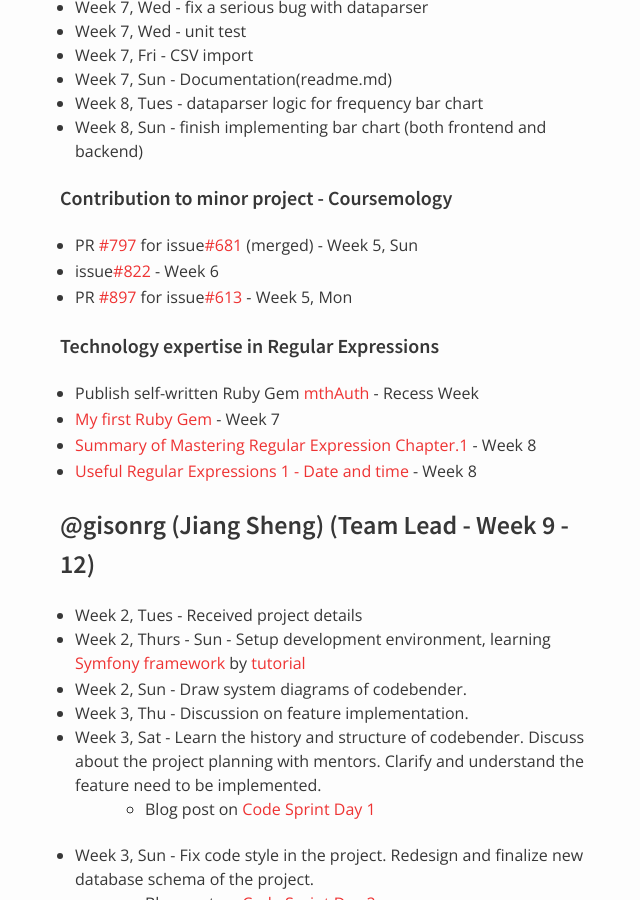
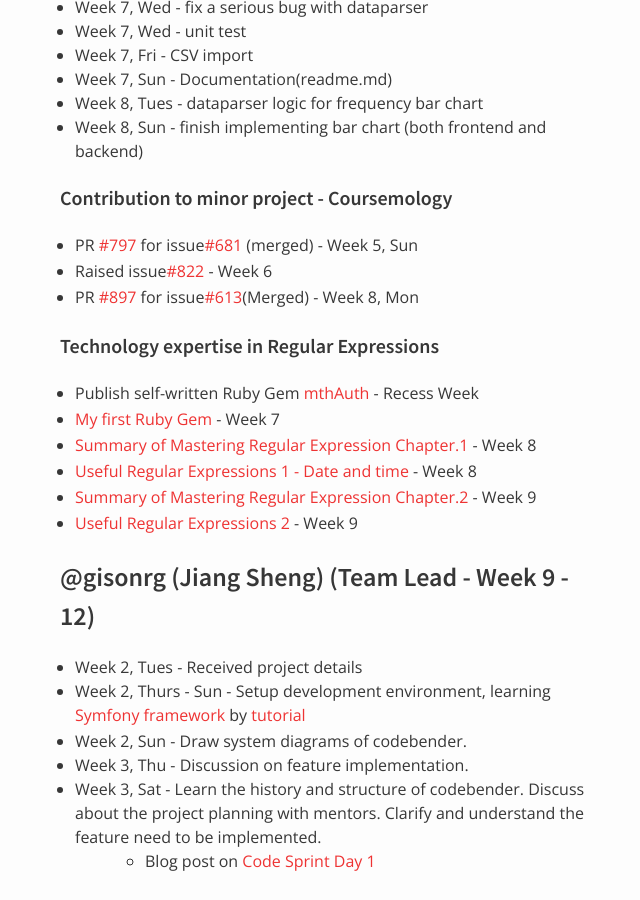
Before and after one commit to nus-oss/cs3281-AY1516S2-website, a Jekyll site: the page built from teams/codebender.md, in a window 1280 px wide and 900 px high, scrolled down 11006 px. Shown: the whole window, without its empty margins (310-950 px from the left). Built offline with Jekyll 4.4.1, drawn with Linux system fonts in a browser that asks for light colours.

Commit message:
update tanghao's progress

```diff
--- a/teams/codebender.md
+++ b/teams/codebender.md
@@ -335,14 +335,16 @@
 
 #### Contribution to minor project - Coursemology
  * PR [#797](https://github.com/Coursemology/coursemology2/pull/797) for issue[#681](https://github.com/Coursemology/coursemology2/issues/681) (merged) - Week 5, Sun
- * issue[#822](https://github.com/Coursemology/coursemology2/issues/822) - Week 6
- * PR [#897](https://github.com/Coursemology/coursemology2/pull/897) for issue[#613](https://github.com/Coursemology/coursemology2/issues/613) - Week 5, Mon
+ * Raised issue[#822](https://github.com/Coursemology/coursemology2/issues/822) - Week 6
+ * PR [#897](https://github.com/Coursemology/coursemology2/pull/897) for issue[#613](https://github.com/Coursemology/coursemology2/issues/613)(Merged) - Week 8, Mon
 
 #### Technology expertise in Regular Expressions
 * Publish self-written Ruby Gem [mthAuth](https://rubygems.org/gems/mthAuth) - Recess Week
 * [My first Ruby Gem](http://blog.nus.edu.sg/matanghao/2016/02/29/my-first-ruby-gem-mthauth/) - Week 7
 * [Summary of Mastering Regular Expression Chapter.1](http://blog.nus.edu.sg/matanghao/2016/03/09/summary-of-mastering-regular-expression-chapter-1/) - Week 8
 * [Useful Regular Expressions 1 - Date and time](http://blog.nus.edu.sg/matanghao/2016/03/09/useful-regular-expression-1-time-and-date/) - Week 8
+* [Summary of Mastering Regular Expression Chapter.2](http://blog.nus.edu.sg/matanghao/2016/03/15/summary-of-mastering-regular-expressions-chapter-2/) - Week 9
+* [Useful Regular Expressions 2](http://blog.nus.edu.sg/matanghao/2016/03/15/useful-regular-expression-2/) - Week 9
 
 ### @gisonrg (Jiang Sheng) (Team Lead - Week 9 - 12)
 * Week 2, Tues - Received project details
```
